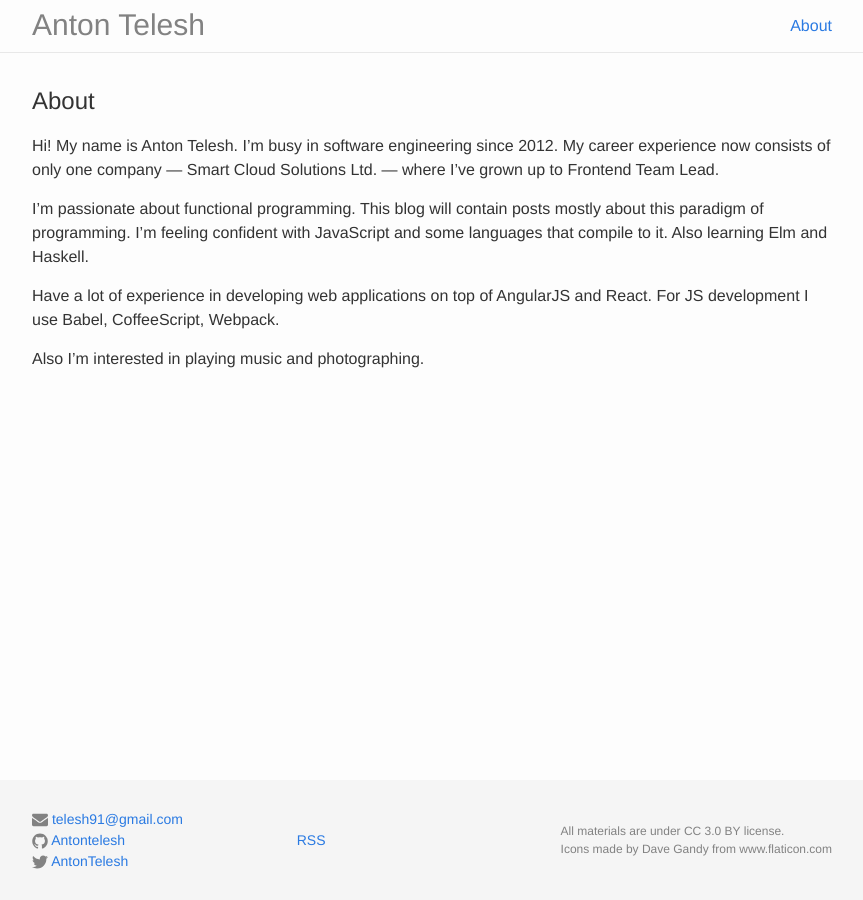
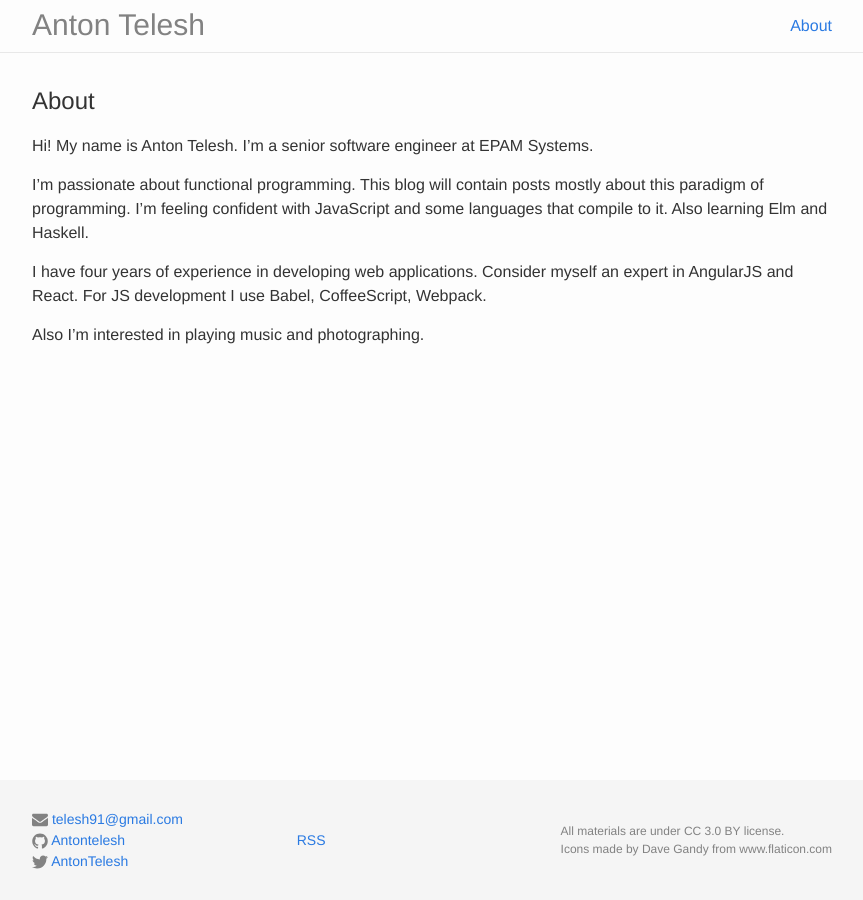
Before and after one commit to Antontelesh/antontelesh.github.io, a Jekyll site: the page built from about.md, in a window 1280 px wide. Shown: the whole page, without its empty margins (208-1071 px from the left). Built offline with Jekyll 4.4.1, drawn with Linux system fonts in a browser that asks for light colours.

Commit message:
updated about

```diff
--- a/about.md
+++ b/about.md
@@ -5,13 +5,14 @@ permalink: /about/
 ---
 
 Hi!
-My name is Anton Telesh. I'm busy in software engineering since 2012.
-My career experience now consists of only one company — Smart Cloud Solutions Ltd. — where I've grown up to Frontend Team Lead.
+My name is Anton Telesh.
+I'm a senior software engineer at EPAM Systems.
 
 I'm passionate about functional programming. This blog will contain posts mostly about this paradigm of programming.
 I'm feeling confident with JavaScript and some languages that compile to it. Also learning Elm and Haskell.
 
-Have a lot of experience in developing web applications on top of AngularJS and React.
+I have four years of experience in developing web applications.
+Consider myself an expert in AngularJS and React.
 For JS development I use Babel, CoffeeScript, Webpack.
 
 Also I'm interested in playing music and photographing.
```
